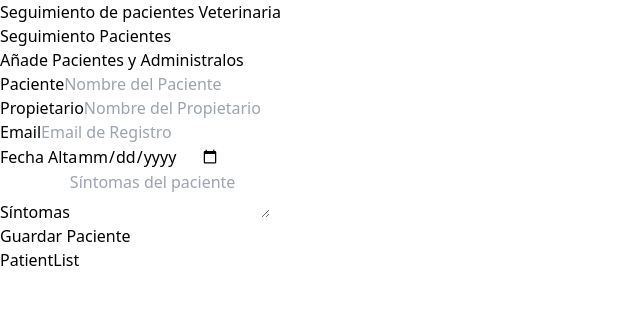
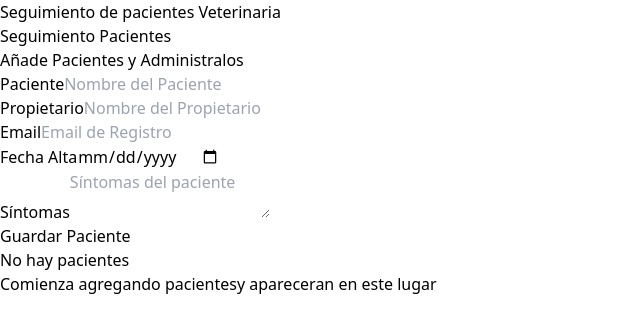
Before and after one commit to DarioAlvarez53/Pacientes, a React (Vite) app: page / in a window 1280 px wide. Shown: the top 332 px of the page, without its empty margins (0-640 px from the left). Built offline with nearby package versions, Linux system fonts and the light colour scheme.

Commit message:
Trabajando en el listado de pacientes

```diff
--- /dev/null
+++ b/src/components/PatientDetail.tsx
@@ -0,0 +1,13 @@
+import { Patient } from "../types"
+
+type PatientDetailProps = {
+    patient: Patient
+}
+
+export default function PatientDetail({patient}: PatientDetailProps) {
+    return (
+        <div>
+            {patient.name}
+        </div>
+    )
+}
--- a/src/components/PatientList.tsx
+++ b/src/components/PatientList.tsx
@@ -1,12 +1,40 @@
 import { usePatientStore } from "../store/store"
+import PatientDetail from "./PatientDetail"
 
 export default function PatientList() {
 
-    const patients = usePatientStore()
-
-    console.log(patients);
+    const patients = usePatientStore((state) => state.patients)
 
     return (
-        <div>PatientList</div>
+        <div className="md:w-1/2 lg:w-3/5 md:h-screen overflow-y-scroll">
+            {patients.length ? (
+                <>
+                    <h2 className="font-black text-3xl text-center">No hay pacientes</h2>
+                    <p className="text-xl mt-5 mb-10 text-center">
+                        Aministra tus{''}
+                        <span className="text-indigo-600 font-bold">
+                            Pacientes y Citas
+                        </span>
+                        {/* En caso de que si tenga pacientes comenzara a iterar */}
+                        {patients.map(patient => (
+                            <PatientDetail
+                                key={patient.id}
+                                patient={patient.name}
+                            />
+                        ))}
+                    </p>
+                </>
+            ) : (
+                <>
+                    <h2 className="font-black text-3xl text-center">No hay pacientes</h2>
+                    <p className="text-xl mt-5 mb-10 text-center">
+                    Comienza agregando pacientes{''}
+                        <span className="text-indigo-600 font-bold">
+                            y apareceran en este lugar
+                        </span>
+                    </p>
+                </>
+            )}
+        </div>
     )
 }
```
